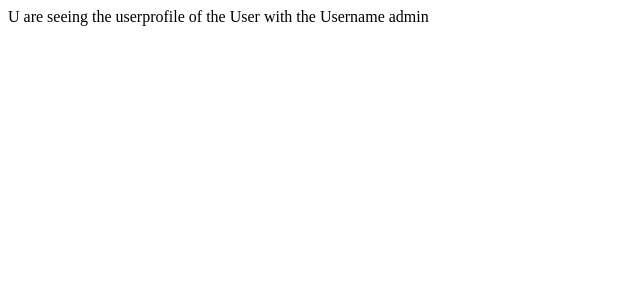
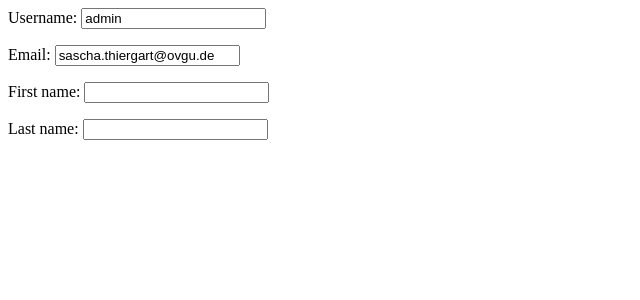
Before and after one commit to pritstift/IBID-1, a Django app: page /accounts/profile/admin/ in a window 1280 px wide. Shown: the top 300 px of the page, without its empty margins (0-640 px from the left). Run offline with Django 3.2, Linux system fonts and the light colour scheme; data comes from the database, SQL or seed files in the repository; both versions use the stored data as it was before the commit.

Commit message:
modified userprofile page

```diff
--- a/IBID/ManageUsers/forms.py
+++ b/IBID/ManageUsers/forms.py
@@ -19,3 +19,12 @@ class UserProfileForm(forms.ModelForm):
 class LoginForm(forms.Form):
 	username = forms.CharField()
 	password = forms.CharField(widget=forms.PasswordInput())
+
+class DisplayUserForm(forms.ModelForm):
+	username=forms.CharField(widget=forms.TextInput(attrs={'class':'disabled', 'readonly':'readonly'}))
+	last_name=forms.CharField(widget=forms.TextInput(attrs={'class':'disabled', 'readonly':'readonly'}))
+	first_name=forms.CharField(widget=forms.TextInput(attrs={'class':'disabled', 'readonly':'readonly'}))
+	email = forms.EmailField(widget=forms.TextInput(attrs={'class':'disabled', 'readonly':'readonly'}))
+	class Meta:
+		model = User
+		fields = ('username', 'email','first_name','last_name')
--- a/IBID/ManageUsers/templates/ManageUsers/profile.html
+++ b/IBID/ManageUsers/templates/ManageUsers/profile.html
@@ -1 +1 @@
-U are seeing the userprofile of the User with the Username {{ User }}
+{{ user_form.as_p }}
--- /dev/null
+++ b/IBID/ManageUsers/templates/ManageUsers/profile_does_not_exist.html
@@ -0,0 +1 @@
+A user with the usernmane {{user_name}} does not exist!
--- a/IBID/ManageUsers/views.py
+++ b/IBID/ManageUsers/views.py
@@ -5,11 +5,18 @@ from datetime import datetime
 from django.core.urlresolvers import reverse
 from django.shortcuts import get_object_or_404, render
 from django.contrib.auth  import authenticate, login
-from ManageUsers.forms import UserForm, UserProfileForm, LoginForm
+from ManageUsers.forms import UserForm, UserProfileForm, LoginForm, DisplayUserForm
+from django.contrib.auth.models import User
 
 
 def userprofile(request,User_username):
-	return render(request, 'ManageUsers/profile.html', {'User':User_username})
+	try:
+		user = User.objects.get(username = User_username)
+		user_form = DisplayUserForm(instance = user)
+		return render(request, 'ManageUsers/profile.html', {'user_form':user_form})
+	except User.DoesNotExist:
+		return render(request, 'ManageUsers/profile_does_not_exist.html', {'user_name':User_username})
+
 
 def logout_user(request):
 	logout(request)
```
Also changed, not shown: IBID/AddIdea/migrations/0015_auto_20150528_2216.py (added), IBID/ManageUsers/migrations/0003_auto_20150528_2216.py (added), IBID/db.sqlite3, 7 other files.
